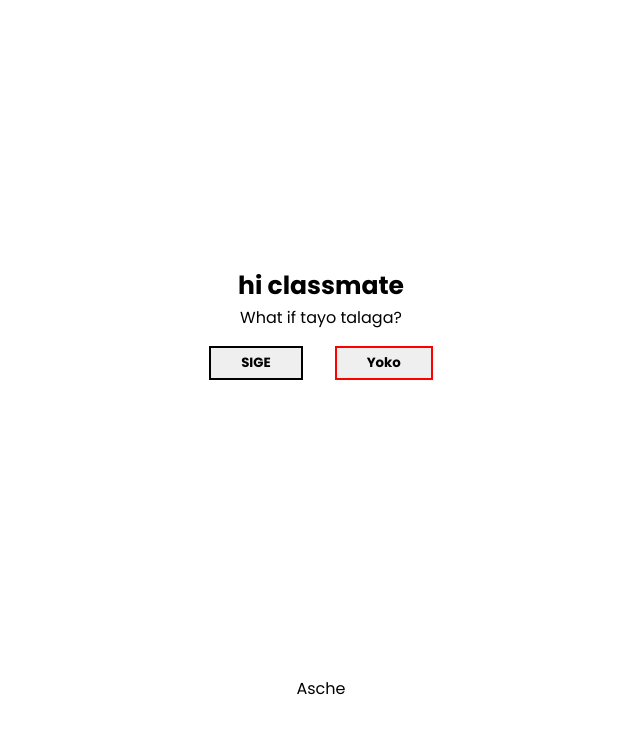
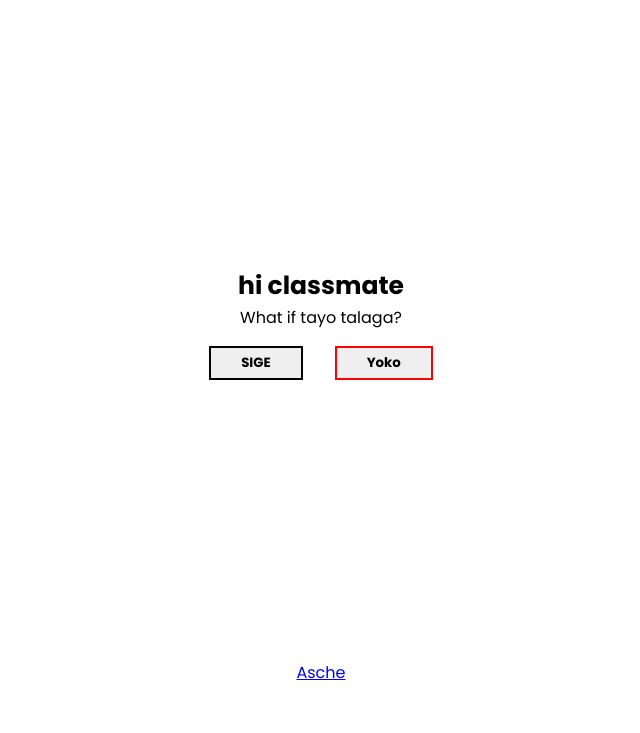
Before and after one commit to AschePro/asche.git-hub.io, a plain HTML site: page index.html in a window 1280 px wide. Shown: the part 37-770 px from the top of the page, without its empty margins (319-959 px from the left). Drawn offline with Linux system fonts and the light colour scheme.

Commit message:
Update index.html

```diff
--- a/index.html
+++ b/index.html
@@ -73,7 +73,7 @@
 				</div>
 
 				<div class="fff">
-								<p>Asche</lugh></p>
+								<a href="https://www.facebook.com/joash.mathew.5">Asche</a>
 				</div>
 
 				<script src="proposalv2.js"></script>
```
